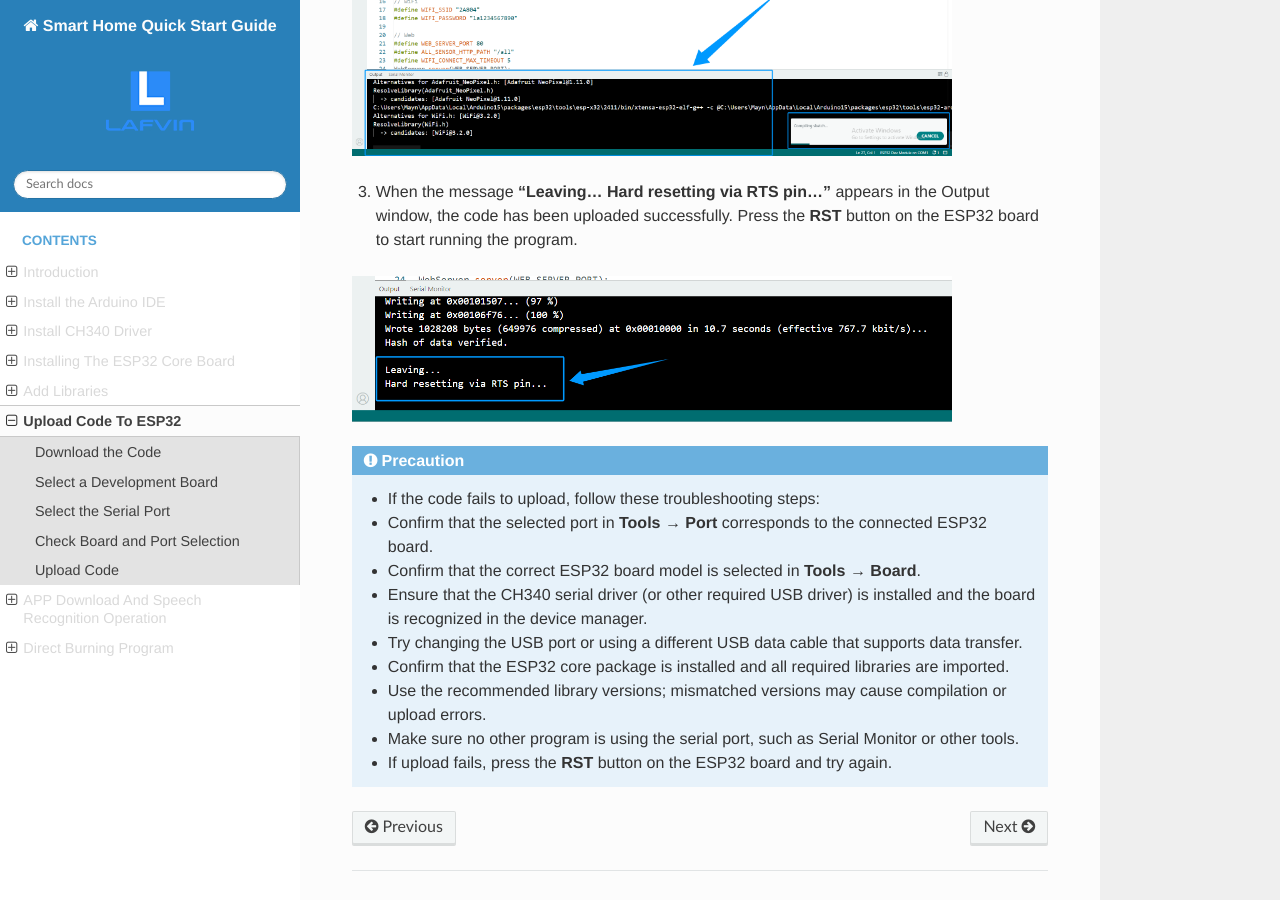
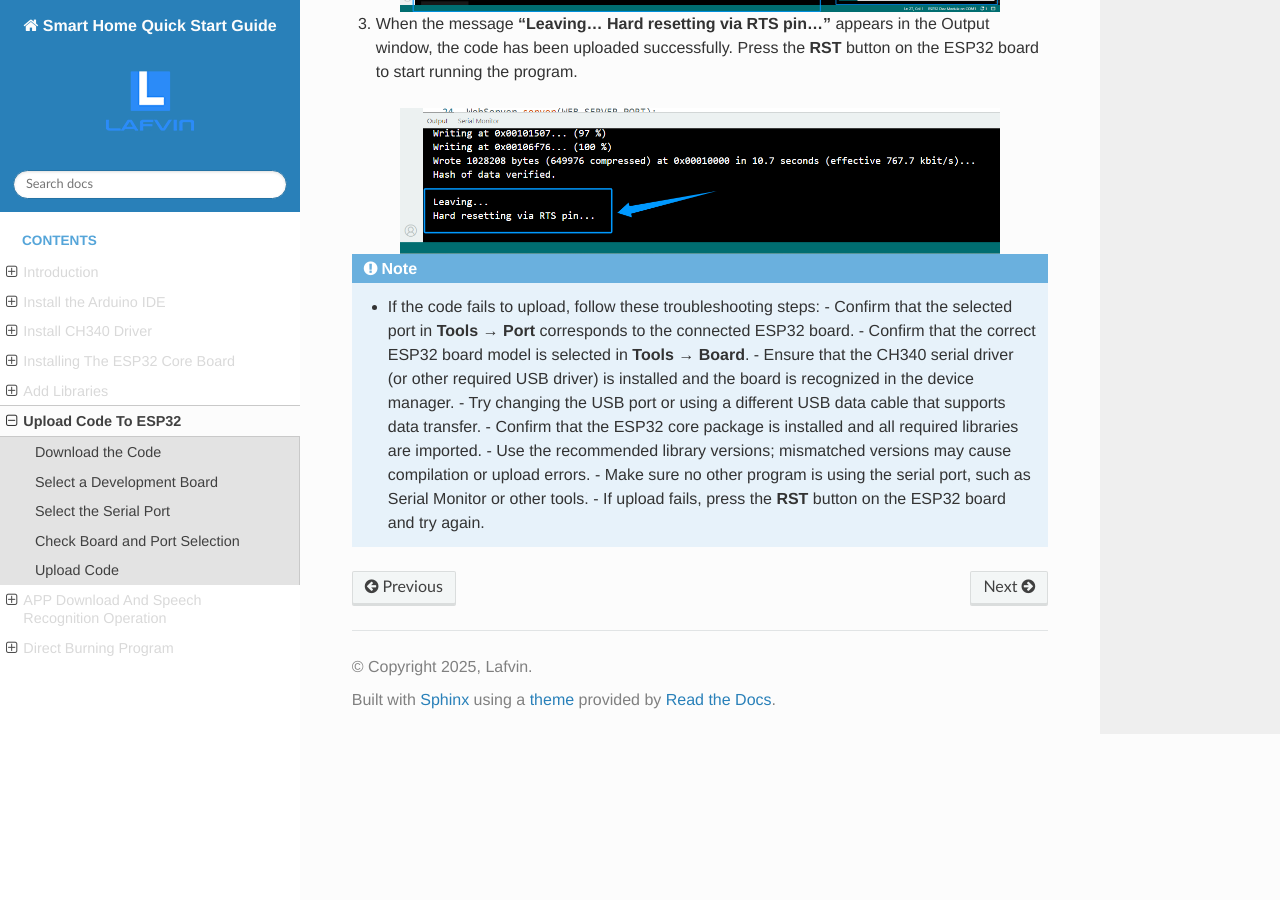
Before and after one commit to COLA508/Lafvin_Smart_Home-UsingTutorials, a Sphinx documentation site: the page built from docs/source/Upload_code_to_ESP32.rst, in a window 1280 px wide and 900 px high, scrolled down 4510 px. Built offline with Sphinx 7.4.7 and the Read the Docs theme 3.1.0, drawn with Linux system fonts in a browser that asks for light colours; after the commit the page ends 5244 px from its top, so only the background shows below that.

Commit message:
Update Upload_code_to_ESP32.rst

```diff
--- a/docs/source/Upload_code_to_ESP32.rst
+++ b/docs/source/Upload_code_to_ESP32.rst
@@ -3,9 +3,9 @@
 
 After completing the previous steps, ensure that the CH340 serial port driver has been installed, the ESP32 core package has been downloaded and installed, and the required library files have been imported. At this point, you can upload the code to the ESP32 development board and start running the program.
 
-------------------------------------
+
 Download the Code
-------------------------------------
+-----------------
 
 Click the link below to download the sample code we have prepared:
 `Download Code <https://www.dropbox.com/scl/fi/j6oue7pij59qyy9cwqclh/CH34x_Install_Windows_v3_4.zip?rlkey=xttzwik1qp56naxw8v7ostmkq&e=1&st=kcy0xjl1&dl=0>`_
@@ -15,80 +15,85 @@
 
 .. image:: _static/36.upload.png
    :width: 800
+   :align: center
 
 .. image:: _static/37.upload.png
    :width: 800
+   :align: center
 
-.. admonition:: Precaution
-   :class: note
+
+.. note::
 
    - If the folder name of the downloaded code does not match the code file name, a prompt will appear asking if you want to "create a folder with the same name and move the file into it." Select **OK** to confirm.
    - If this prompt does not appear, you can ignore it.
 
    .. image:: _static/38.upload.png
       :width: 600
+      :align: center
 
-------------------------------------
+
 Select a Development Board
-------------------------------------
+--------------------------
 
 Select **Tools → Board → ESP32 → ESP32 Dev Module** in Arduino IDE.
 
 .. image:: _static/33.upload.png
    :width: 600
+   :align: center
 
-------------------------------------
+
 Select the Serial Port
-------------------------------------
+----------------------
 
 Select the correct serial port: **Tools → Port → COMx**.
 COMx should match the port of the connected ESP32 development board.
 
 .. image:: _static/34.port.png
    :width: 600
+   :align: center
 
-------------------------------------
+
 Check Board and Port Selection
-------------------------------------
+------------------------------
 
 - Please refer to the diagram to verify whether the selected board and serial port are correct.
 - If the selection is incorrect or missing, return to the previous steps to set it again.
 
 .. image:: _static/35.upload.png
    :width: 600
+   :align: center
 
-------------------------------------
+
 Upload Code
-------------------------------------
+-----------
 
 1. Click the **Upload** icon in Arduino IDE. The system will automatically compile and upload the code to the ESP32 development board.
 
 .. image:: _static/39.upload.png
    :width: 600
+   :align: center
 
 2. The Output window will display the compilation and upload progress. The process may be slow, so please wait patiently until the code is successfully uploaded.
 
 .. image:: _static/40.upload.png
    :width: 600
+   :align: center
 
 3. When the message **"Leaving... Hard resetting via RTS pin..."** appears in the Output window, the code has been uploaded successfully. Press the **RST** button on the ESP32 board to start running the program.
 
 .. image:: _static/41.upload.png
    :width: 600
+   :align: center
 
 
-
-
-
-.. admonition:: Precaution
-   :class: note
+.. note::
 
    - If the code fails to upload, follow these troubleshooting steps:
-   - Confirm that the selected port in **Tools → Port** corresponds to the connected ESP32 board.
-   - Confirm that the correct ESP32 board model is selected in **Tools → Board**.
-   - Ensure that the CH340 serial driver (or other required USB driver) is installed and the board is recognized in the device manager.
-   - Try changing the USB port or using a different USB data cable that supports data transfer.
-   - Confirm that the ESP32 core package is installed and all required libraries are imported.
-   - Use the recommended library versions; mismatched versions may cause compilation or upload errors.
-   - Make sure no other program is using the serial port, such as Serial Monitor or other tools.
-   - If upload fails, press the **RST** button on the ESP32 board and try again.
+     - Confirm that the selected port in **Tools → Port** corresponds to the connected ESP32 board.
+     - Confirm that the correct ESP32 board model is selected in **Tools → Board**.
+     - Ensure that the CH340 serial driver (or other required USB driver) is installed and the board is recognized in the device manager.
+     - Try changing the USB port or using a different USB data cable that supports data transfer.
+     - Confirm that the ESP32 core package is installed and all required libraries are imported.
+     - Use the recommended library versions; mismatched versions may cause compilation or upload errors.
+     - Make sure no other program is using the serial port, such as Serial Monitor or other tools.
+     - If upload fails, press the **RST** button on the ESP32 board and try again.
```
